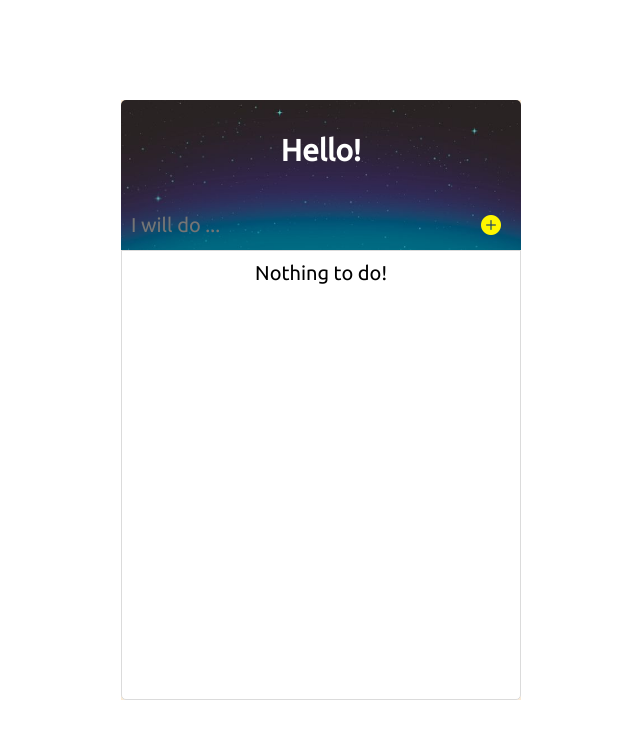
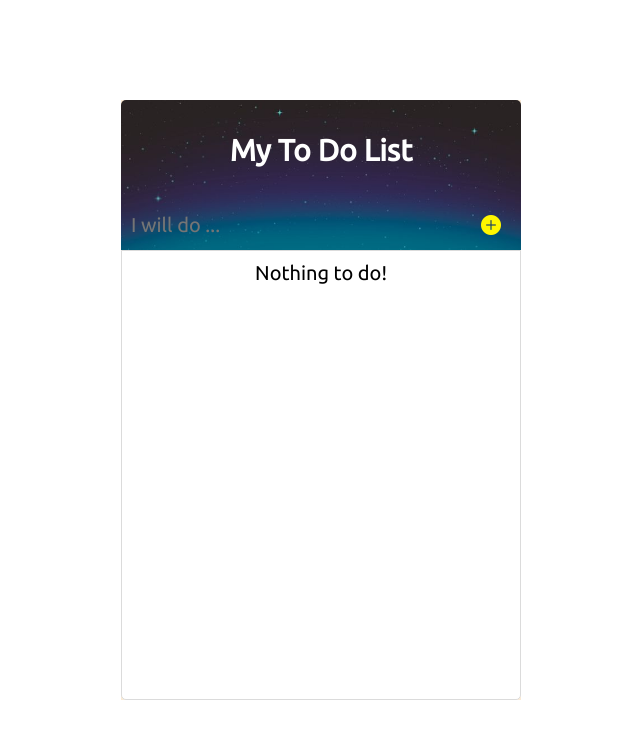
Before and after one commit to ClaudiaVielmetti/New-To-do, a plain HTML site: page index.html in a window 1280 px wide. Shown: the whole page, without its empty margins (319-959 px from the left). Drawn offline with nearby package versions, Linux system fonts and the light colour scheme.

Commit message:
Update index.html

```diff
--- a/index.html
+++ b/index.html
@@ -12,7 +12,7 @@
     <div class="container">
       <header>
         <div class="header">
-          <h2>Hello!</h2>
+          <h2>My To Do List</h2>
         </div>
         <div class="new-todo">
           <form id="todoform">
```
